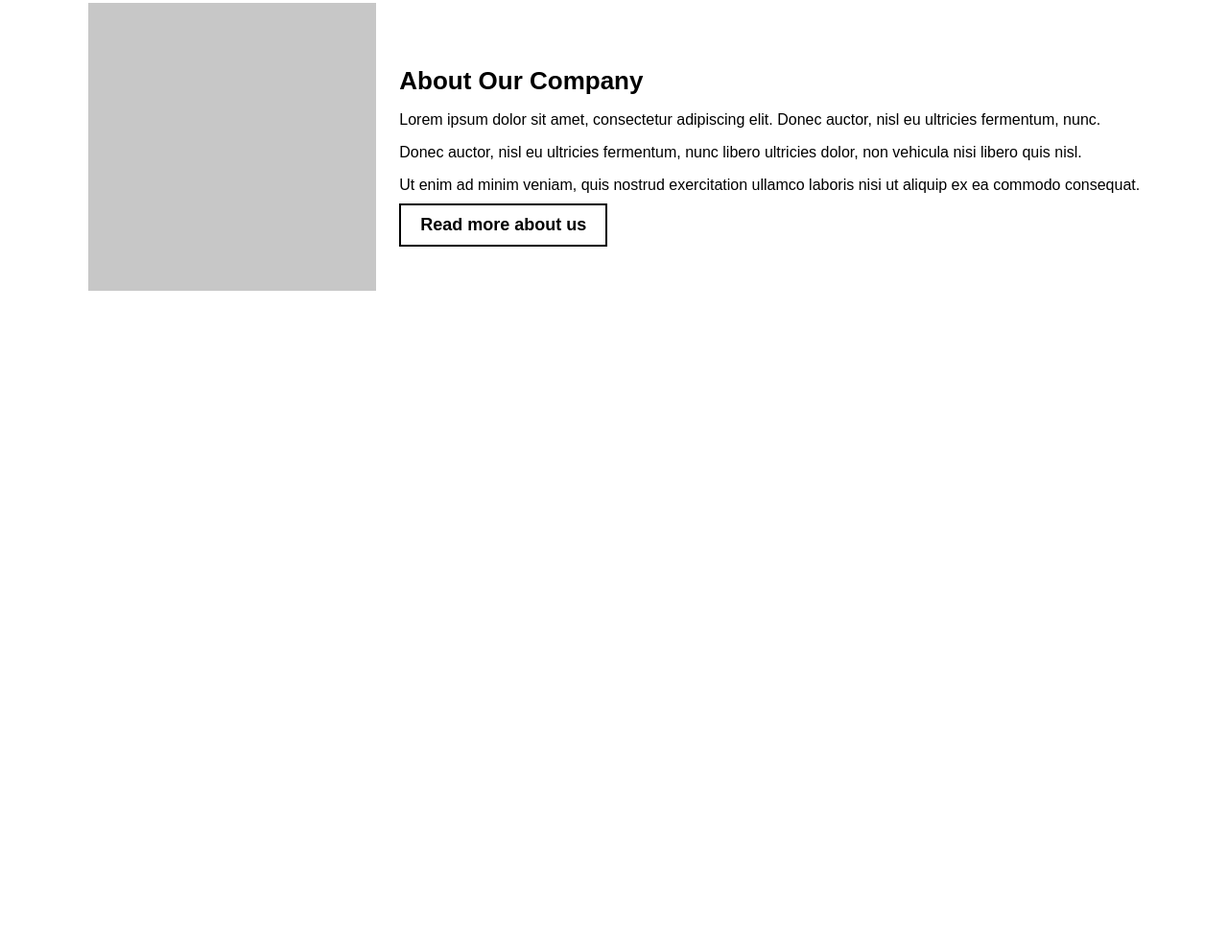
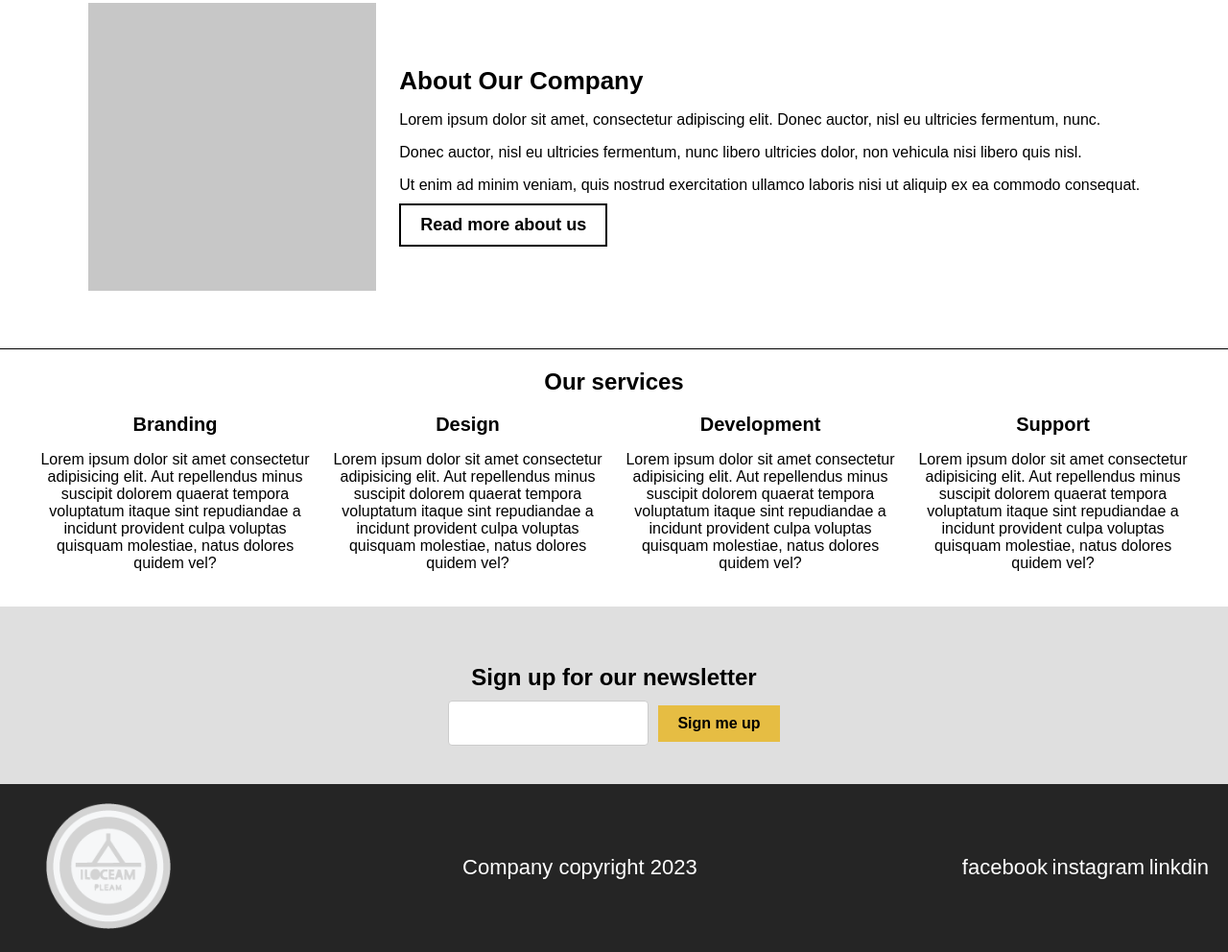
Before and after one commit to Lukazsn/Eksamensoppgave, a plain HTML site: page index.html in a window 1280 px wide. Shown: the part 736-1728 px from the top of the page at 96% size. Before the commit the page ends 1079 px from the top, so only its background shows below. Drawn offline with Linux system fonts and the light colour scheme.

Commit message:
update 1st side ferdig

```diff
--- a/css/style.css
+++ b/css/style.css
@@ -11,6 +11,7 @@ body {
     font-family: Arial, Helvetica, sans-serif;
     color: #000000;
     margin: 0;
+    padding: 0;
 
 }
 
@@ -132,3 +133,115 @@ body {
     cursor: pointer;
     font-weight: bold
 }
+
+.section-divider2 {
+    border-top: 1px solid #000000;
+    margin: 20px 0;
+    height: 0;
+}
+
+footer {
+    text-align: center;
+    margin: 0;
+    padding: 0;
+
+}
+
+
+.services-container {
+    display: flex;
+    justify-content: center;
+    flex-wrap: wrap;
+    gap: 20px;
+    margin: 0 auto;
+    max-width: 1200px;
+    width: 100%;
+
+}
+
+.service {
+    flex: 1 0 calc(25% - 20px);
+    margin-bottom: 20px;
+    text-align: center;
+    box-sizing: border-box;
+
+}
+
+.service h3 {
+    margin: 0;
+    font-size: 20px;
+    font-weight: bold;
+}
+
+.newsletter {
+    text-align: center;
+    padding: 40px;
+    background-color: #dfdfdf;
+}
+
+.newsletter h2 {
+    font-size: 24px;
+    margin-bottom: 10px;
+    font-weight: bold;
+}
+
+.newsletter-content {
+    display: flex;
+    justify-content: center;
+    align-items: center;
+}
+
+.newsletter-content input {
+    padding: 15px;
+    margin-right: 10px;
+    border: 1px solid #ccc;
+    border-radius: 4px;
+}
+
+.newsletter-content button {
+    padding: 10px 20px;
+    border: none;
+    background-color: #e6bd43;
+    color: #000000;
+    font-size: 16px;
+    cursor: pointer;
+    font-weight: bold;
+}
+
+.newsletter-content, .copyright-section {
+    width: 100%;
+
+}
+
+.footer-content {
+    display: flex;
+    justify-content: space-between;
+    align-items: center;
+    padding: 20px;
+    max-width: 100%;
+    margin: 0 auto;
+    background-color: #252525;
+}
+
+.footer-content .logo {
+    width: 15%;
+}
+
+.footer-content .company-copyright {
+    flex: 1;
+    text-align: center;
+    color: #ffffff;
+    font-size: 22px;
+}
+
+.footer-content .social-media a {
+    text-align: right;
+    width: 15%;
+    font-size: 22px;
+    color: #ffffff;
+    text-decoration: none;
+}
+
+.social-media p {
+    margin: 0;
+}
--- a/index.html
+++ b/index.html
@@ -43,5 +43,56 @@
             <button>Read more about us</button>
         </div>
         </section>
+        <section class="section-divider2"></section>
+        <footer>
+            <h2>Our services</h2>
+            <div class="services-container">
+            <section class="service">
+            <h3>Branding</h3>
+            <article>
+                <p>Lorem ipsum dolor sit amet consectetur adipisicing elit. Aut repellendus minus suscipit dolorem quaerat tempora voluptatum itaque sint repudiandae a incidunt provident culpa voluptas quisquam molestiae, natus dolores quidem vel?</p>
+            </article>
+            </section>
+
+            <section class="service">
+                <h3>Design</h3>
+                <article>
+                    <p>Lorem ipsum dolor sit amet consectetur adipisicing elit. Aut repellendus minus suscipit dolorem quaerat tempora voluptatum itaque sint repudiandae a incidunt provident culpa voluptas quisquam molestiae, natus dolores quidem vel?</p>
+                </article>
+            </section>
+
+            <section class="service">
+                <h3>Development</h3>
+                <article>
+                    <p>Lorem ipsum dolor sit amet consectetur adipisicing elit. Aut repellendus minus suscipit dolorem quaerat tempora voluptatum itaque sint repudiandae a incidunt provident culpa voluptas quisquam molestiae, natus dolores quidem vel?</p>
+                </article>
+                </section>
+
+            <section class="service">
+                <h3>Support</h3>
+                <article>
+                    <p>Lorem ipsum dolor sit amet consectetur adipisicing elit. Aut repellendus minus suscipit dolorem quaerat tempora voluptatum itaque sint repudiandae a incidunt provident culpa voluptas quisquam molestiae, natus dolores quidem vel?</p>
+                </article>
+            </section>
+        </div>
+
+        <section class="newsletter">
+            <h2>Sign up for our newsletter</h2>
+            <div class="newsletter-content">
+                <input type="email" name="email" id="email">
+                <button type="submit">Sign me up</button>
+            </form>
+
+        </section>
+        <section class="footer-content">
+        <nav class="logo"><a href="index.html"><img src="img/logo1.png" alt="logo"></a></nav>
+        <nav class="company-copyright">
+            <p>Company copyright 2023</p>
+        </nav>
+        <nav class="social-media">
+            <p><a href="#">facebook</a>  <a href="#">instagram</a>  <a href="#">linkdin</a></p>
+                </nav>
+            </section>
+        </footer>
     </body>
     </html>
```
